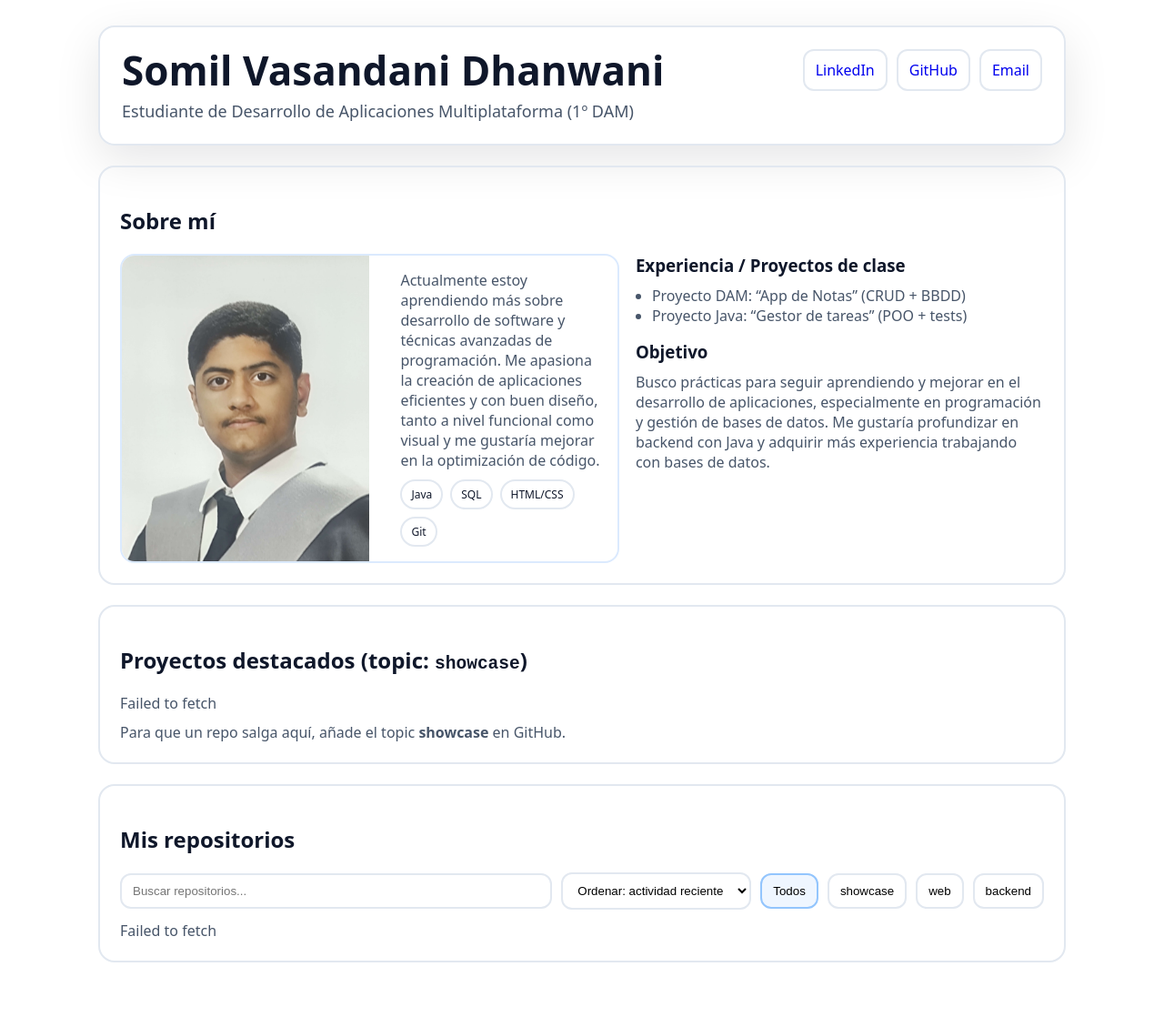
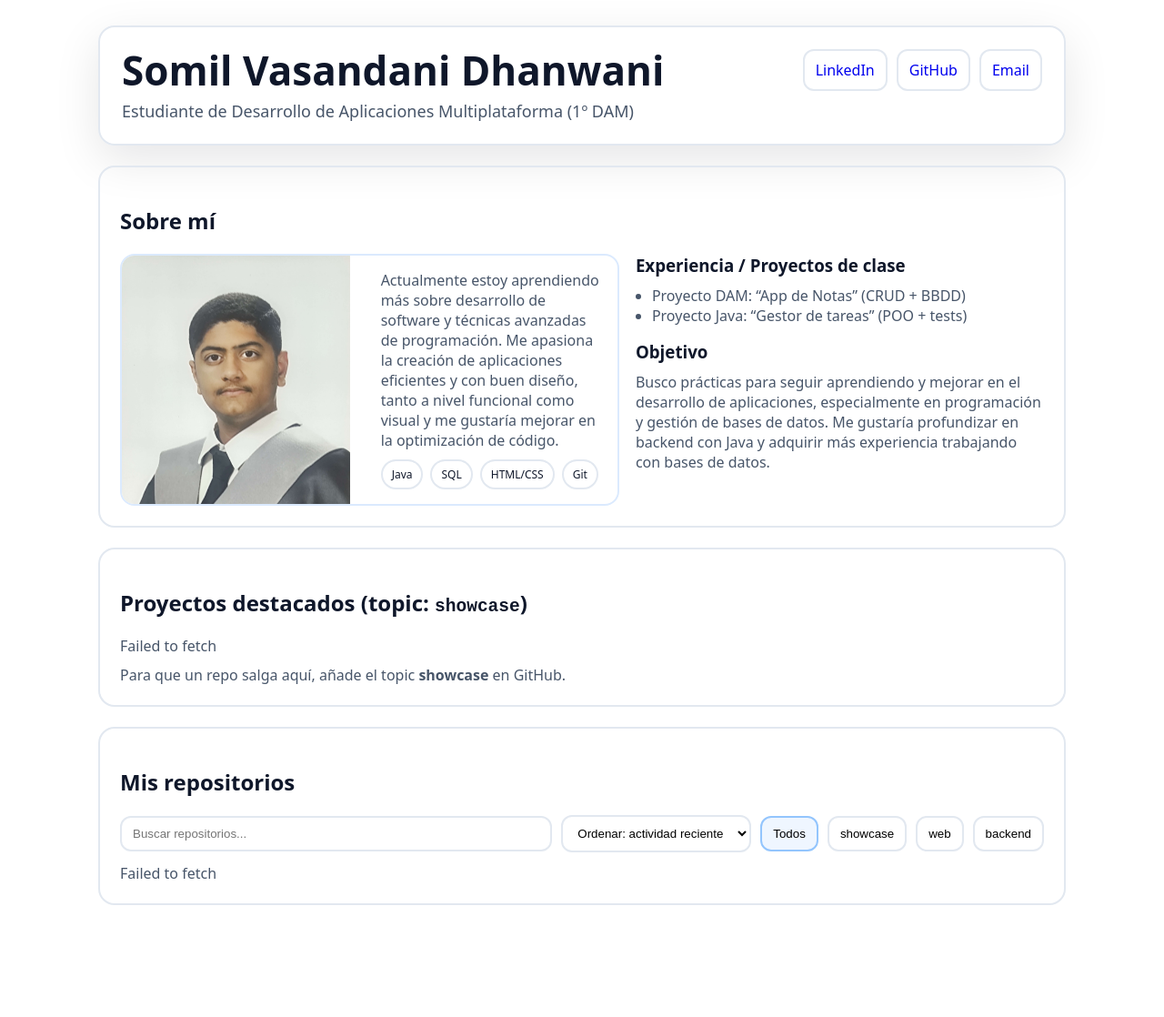
Before and after one commit to somilvd/somilvd.github.io, a Jekyll site: the page built from index.html, in a window 1280 px wide. Shown: the whole page at 91% size. Built offline with Jekyll 4.4.1, drawn with Linux system fonts in a browser that asks for light colours; after the commit the page ends 1055 px from its top, so only the background shows below that.

Commit message:
Cv creado

```diff
--- a/assets/css/styles.css
+++ b/assets/css/styles.css
@@ -31,7 +31,7 @@ body{
   display:flex;gap:18px;align-items:stretch;
   border-radius:16px;overflow:hidden;border:2px solid #dbeafe;
 }
-.profile img{width:50%;object-fit:cover;display:block}
+.profile img{width:46%;object-fit:cover;display:block}
 .profile .bio{padding:16px}
 .pillrow{display:flex;flex-wrap:wrap;gap:8px;margin-top:10px}
 .pill{
```
Also changed, not shown: 1 other file.
